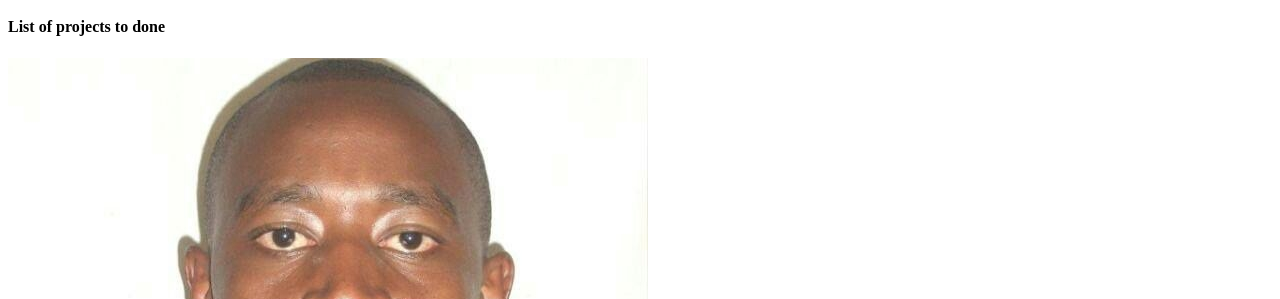
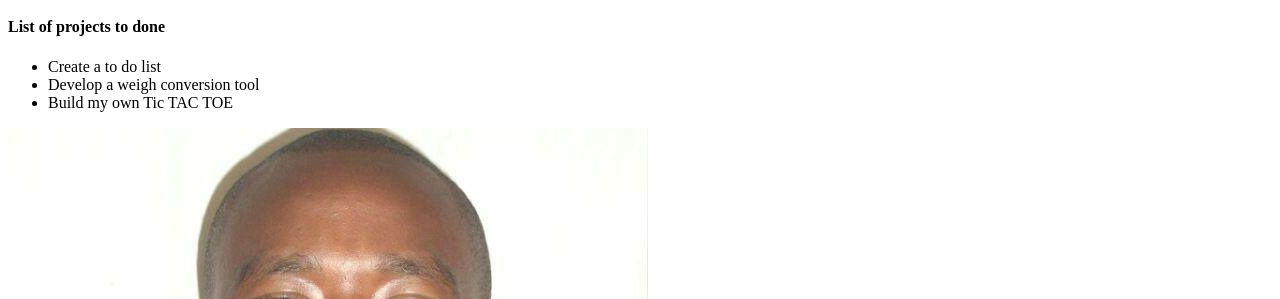
Before and after one commit to nobwoge/ALBERT-PORTFOLIO, a plain HTML site: page index.html in a window 1280 px wide. Shown: the part 501-800 px from the top of the page. Drawn offline with Linux system fonts and the light colour scheme.

Commit message:
add list of projects

```diff
--- a/index.html
+++ b/index.html
@@ -22,7 +22,11 @@
         </p>
         <p>
           <h4>List of projects to  done</h4>
-
+          <ul>
+            <li>Create a to do list</li>
+            <li>Develop a weigh conversion tool</li>
+            <li>Build my own Tic TAC TOE</li>
+          </ul>
         </p>
         <img src="images/ALBERT.jpg" alt="A photo of ALBERT">
 </html>
```
